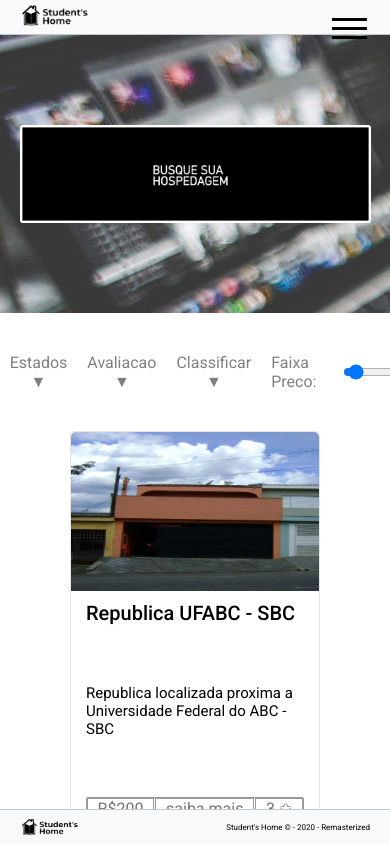
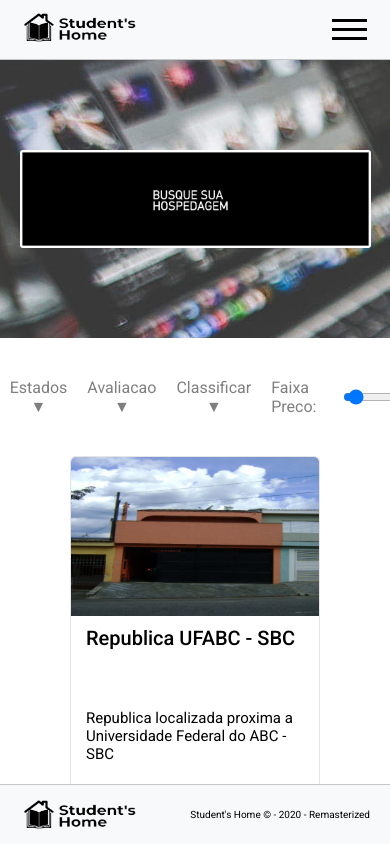
Before and after one commit to HenriqueeLoopes/studentshome, a React (Create React App) app: page /accommodations in a window 390 px wide. Built offline with nearby package versions, Linux system fonts and the light colour scheme.

Commit message:
header/footer minor corrections

```diff
--- a/src/components/Footer/styles.css
+++ b/src/components/Footer/styles.css
@@ -27,43 +27,9 @@ footer .social-networks img {
   width: 2rem;
 }
 
-@media (max-width: 700px) {
-  footer {
-    padding: 1rem 2rem;
-
-    height: 3.5rem;
-  }
-
-  footer img {
-    height: 2rem;
-    width: 6rem;
-  }
-
+@media (max-width: 610px) {
   footer span {
     font-size: 1rem;
-  }
-
-  footer .social-networks img {
-    margin: 0 1rem;
-    height: 1rem;
-    width: 1rem;
-  }
-}
-
-@media (max-width: 610px) {
-  footer {
-    padding: 1rem 2rem;
-
-    height: 3.5rem;
-  }
-
-  footer img {
-    height: 2rem;
-    width: 6rem;
-  }
-
-  footer span {
-    font-size: 0.8rem;
   }
 
   footer .social-networks img {
--- a/src/components/Header/styles.css
+++ b/src/components/Header/styles.css
@@ -121,14 +121,3 @@ header .hamburger-menu .hamburger-item {
     display: inline-block;
   }
 }
-
-@media (max-width: 700px){
-  header {
-    height: 3.5rem;
-  }
-  header img {
-    height: 2.5rem;
-    width: 7rem;
-    margin-right: 1rem;
-  }
-}
--- a/src/pages/Accommodations/styles.css
+++ b/src/pages/Accommodations/styles.css
@@ -97,3 +97,9 @@ main .filters-container span {
   padding: 3rem 0;
   padding-bottom: 4rem;
 }
+
+@media (max-width: 900px){
+    .cards-container {
+        max-width: 95%;
+    }
+}
```
